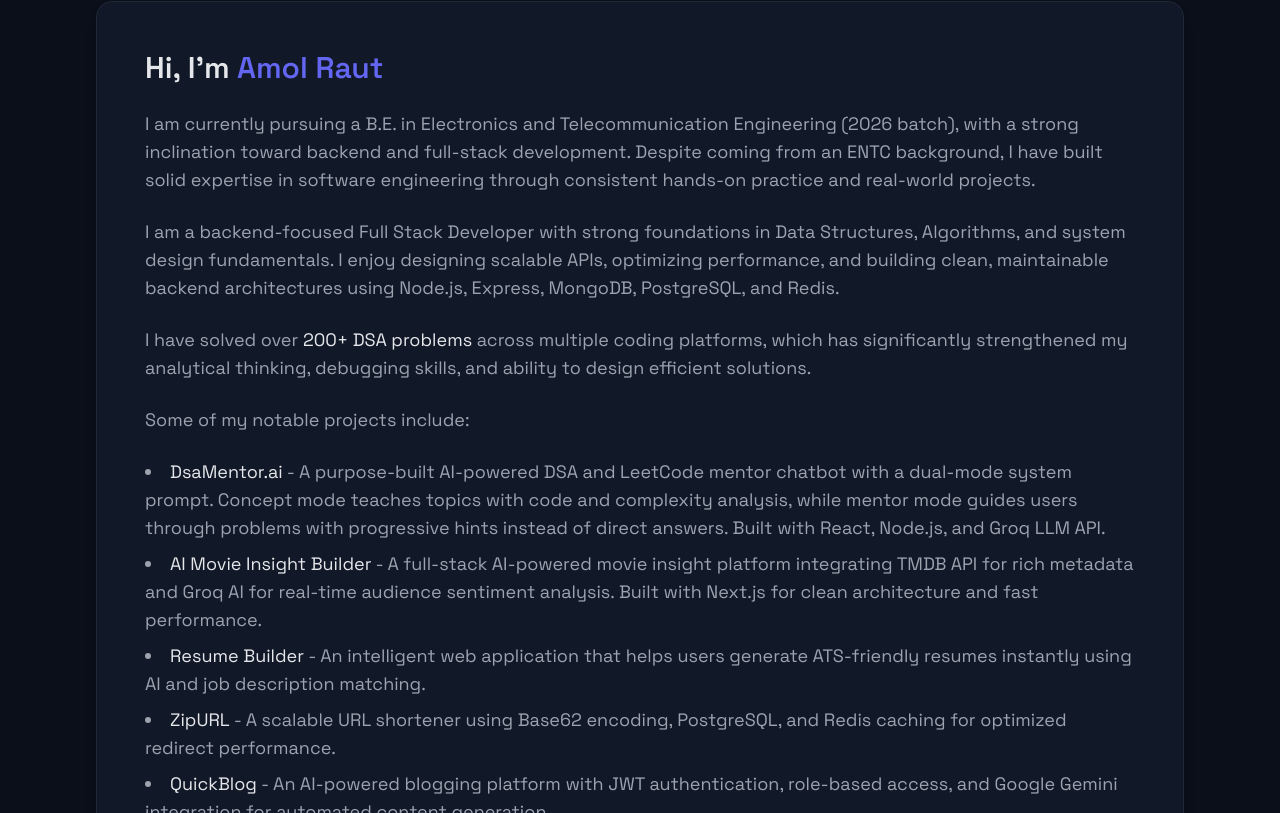
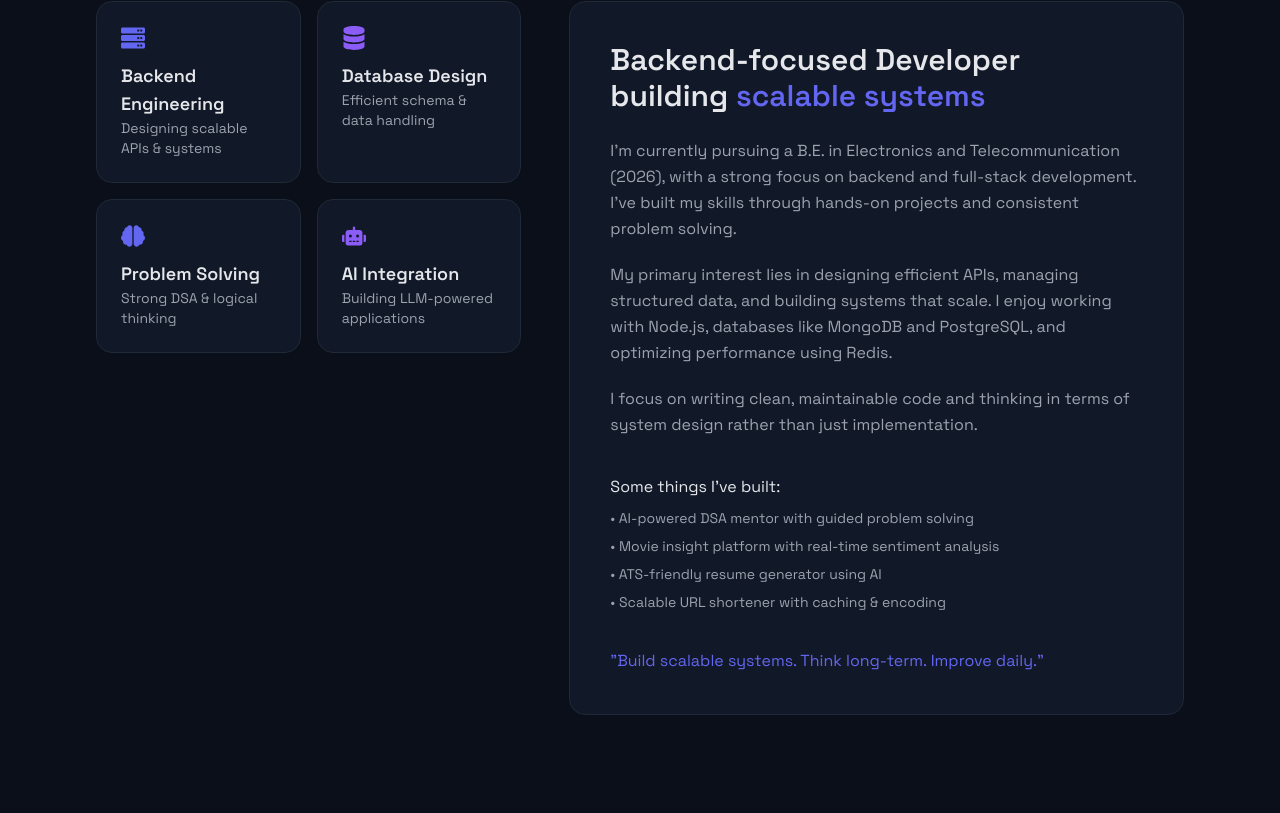
Before and after one commit to Amolraut638/my-portfolio, a React (Vite) app: page / in a window 1280 px wide. Shown: the part 927-1740 px from the top of the page. Built offline with nearby package versions, Linux system fonts and the light colour scheme.

Commit message:
some refinements in the about section

```diff
--- a/src/components/About_me.jsx
+++ b/src/components/About_me.jsx
@@ -1,12 +1,36 @@
 import React from "react";
 import { motion } from "framer-motion";
+import { FaServer, FaDatabase, FaBrain, FaRobot } from "react-icons/fa";
 
 const fadeUp = {
-  hidden: { opacity: 0, y: 40 },
+  hidden: { opacity: 0, y: 30 },
   visible: { opacity: 1, y: 0 },
 };
 
-function AboutMe() {
+const focusAreas = [
+  {
+    title: "Backend Engineering",
+    desc: "Designing scalable APIs & systems",
+    icon: <FaServer className="text-primary" />,
+  },
+  {
+    title: "Database Design",
+    desc: "Efficient schema & data handling",
+    icon: <FaDatabase className="text-accent" />,
+  },
+  {
+    title: "Problem Solving",
+    desc: "Strong DSA & logical thinking",
+    icon: <FaBrain className="text-primary" />,
+  },
+  {
+    title: "AI Integration",
+    desc: "Building LLM-powered applications",
+    icon: <FaRobot className="text-accent" />,
+  },
+];
+
+export default function AboutMe() {
   return (
     <section
       id="about"
@@ -14,113 +38,102 @@
     >
       <div className="max-w-6xl mx-auto px-6 lg:px-8">
 
-        {/* Section Title */}
-        <motion.h2
+        {/* Heading */}
+        <motion.div
           variants={fadeUp}
           initial="hidden"
           whileInView="visible"
           transition={{ duration: 0.6 }}
           viewport={{ once: true }}
-          className="text-4xl md:text-5xl font-bold text-center mb-16"
+          className="text-center mb-16"
         >
+          <h2 className="text-4xl md:text-5xl font-bold">
             About{" "}
             <span className="bg-gradient-to-r from-primary to-accent bg-clip-text text-transparent">
               Me
             </span>
-        </motion.h2>
+          </h2>
+        </motion.div>
 
-        {/* Content Card */}
+        <div className="grid lg:grid-cols-12 gap-12 items-start">
+
+          {/* LEFT - Focus Areas */}
           <motion.div
-          variants={fadeUp}
-          initial="hidden"
-          whileInView="visible"
-          transition={{ duration: 0.6, delay: 0.2 }}
+            initial={{ opacity: 0, x: -40 }}
+            whileInView={{ opacity: 1, x: 0 }}
+            transition={{ duration: 0.6 }}
             viewport={{ once: true }}
-          className="bg-darkCard border border-gray-800 rounded-2xl p-8 md:p-12 shadow-lg hover:shadow-glow transition duration-300"
+            className="lg:col-span-5 grid grid-cols-2 gap-4"
           >
+            {focusAreas.map((item, i) => (
+              <div
+                key={i}
+                className="p-6 bg-darkCard border border-gray-800 rounded-2xl hover:border-primary/40 transition"
+              >
+                <div className="text-2xl mb-3">{item.icon}</div>
+                <h4 className="text-lg font-semibold text-lightText">
+                  {item.title}
+                </h4>
+                <p className="text-sm text-mutedText">
+                  {item.desc}
+                </p>
+              </div>
+            ))}
+          </motion.div>
+
+          {/* RIGHT - Content */}
+          <motion.div
+            initial={{ opacity: 0, x: 40 }}
+            whileInView={{ opacity: 1, x: 0 }}
+            transition={{ duration: 0.6 }}
+            viewport={{ once: true }}
+            className="lg:col-span-7"
+          >
+            <div className="bg-darkCard border border-gray-800 rounded-2xl p-8 md:p-10">
+
               <h3 className="text-2xl md:text-3xl font-semibold mb-6">
-            Hi, I'm <span className="text-primary">Amol Raut</span>
+                Backend-focused Developer building{" "}
+                <span className="text-primary">scalable systems</span>
               </h3>
 
-          <div className="space-y-6 text-mutedText text-base md:text-lg leading-relaxed">
+              <div className="space-y-5 text-mutedText leading-relaxed">
+
                 <p>
-              I am currently pursuing a B.E. in Electronics and Telecommunication
-              Engineering (2026 batch), with a strong inclination toward backend and
-              full-stack development. Despite coming from an ENTC background, I have
-              built solid expertise in software engineering through consistent
-              hands-on practice and real-world projects.
+                  I’m currently pursuing a B.E. in Electronics and Telecommunication (2026), with a strong focus on backend and full-stack development. I’ve built my skills through hands-on projects and consistent problem solving.
                 </p>
 
                 <p>
-              I am a backend-focused Full Stack Developer with strong foundations in
-              Data Structures, Algorithms, and system design fundamentals. I enjoy
-              designing scalable APIs, optimizing performance, and building clean,
-              maintainable backend architectures using Node.js, Express, MongoDB,
-              PostgreSQL, and Redis.
+                  My primary interest lies in designing efficient APIs, managing structured data, and building systems that scale. I enjoy working with Node.js, databases like MongoDB and PostgreSQL, and optimizing performance using Redis.
                 </p>
 
                 <p>
-              I have solved over{" "}
-              <span className="text-lightText font-medium">200+ DSA problems</span>{" "}
-              across multiple coding platforms, which has significantly strengthened
-              my analytical thinking, debugging skills, and ability to design
-              efficient solutions.
+                  I focus on writing clean, maintainable code and thinking in terms of system design rather than just implementation.
                 </p>
 
-            <p>Some of my notable projects include:</p>
-
-            <ul className="list-disc list-inside space-y-2">
-              <li>
-                <span className="text-lightText font-medium">DsaMentor.ai</span>{" "}
-                - A purpose-built AI-powered DSA and LeetCode mentor chatbot with a
-                dual-mode system prompt. Concept mode teaches topics with code and
-                complexity analysis, while mentor mode guides users through problems
-                with progressive hints instead of direct answers. Built with React,
-                Node.js, and Groq LLM API.
-              </li>
-              <li>
-                <span className="text-lightText font-medium">
-                  AI Movie Insight Builder
-                </span>{" "}
-                - A full-stack AI-powered movie insight platform integrating TMDB API
-                for rich metadata and Groq AI for real-time audience sentiment
-                analysis. Built with Next.js for clean architecture and fast
-                performance.
-              </li>
-              <li>
-                <span className="text-lightText font-medium">Resume Builder</span>{" "}
-                - An intelligent web application that helps users generate
-                ATS-friendly resumes instantly using AI and job description matching.
-              </li>
-              <li>
-                <span className="text-lightText font-medium">ZipURL</span>{" "}
-                - A scalable URL shortener using Base62 encoding, PostgreSQL, and
-                Redis caching for optimized redirect performance.
-              </li>
-
-              <li>
-                <span className="text-lightText font-medium">QuickBlog</span>{" "}
-                - An AI-powered blogging platform with JWT authentication, role-based
-                access, and Google Gemini integration for automated content
-                generation.
-              </li>
-            </ul>
-
-            <p>
-              I am particularly interested in backend engineering, AI-assisted
-              systems, and building products that solve real-world problems. I focus
-              on writing production-ready code and continuously improving my
-              system-level thinking.
+                {/* Project Highlights */}
+                <div className="pt-4">
+                  <p className="text-lightText font-medium mb-2">
+                    Some things I’ve built:
                   </p>
 
-            <p className="text-primary font-medium text-lg">
+                  <ul className="space-y-2 text-sm">
+                    <li>• AI-powered DSA mentor with guided problem solving</li>
+                    <li>• Movie insight platform with real-time sentiment analysis</li>
+                    <li>• ATS-friendly resume generator using AI</li>
+                    <li>• Scalable URL shortener with caching & encoding</li>
+                  </ul>
+                </div>
+
+                <p className="text-primary font-medium pt-4">
                   "Build scalable systems. Think long-term. Improve daily."
                 </p>
+
+              </div>
             </div>
           </motion.div>
+
+        </div>
       </div>
     </section>
   );
 }
-
-export default AboutMe;
```
Lines whose indentation alone changed are shown as unchanged.
